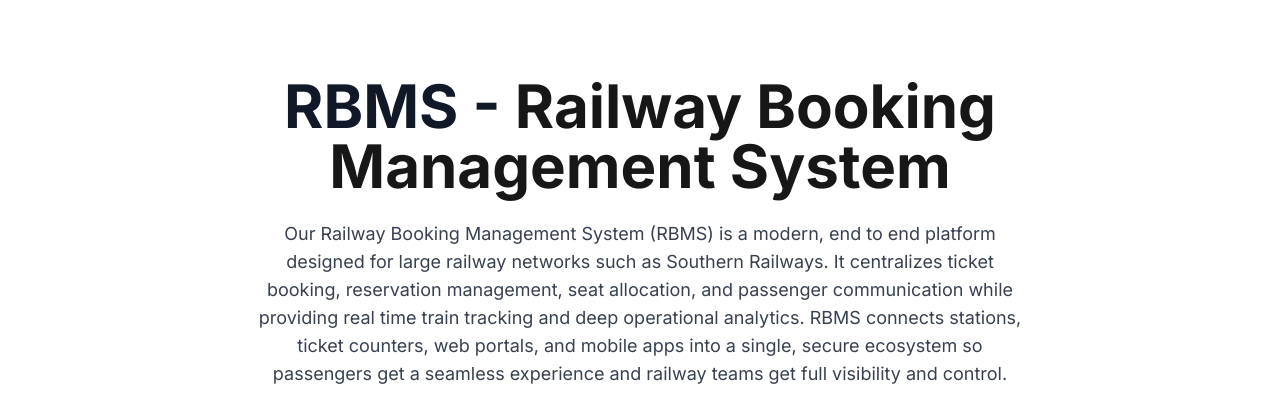
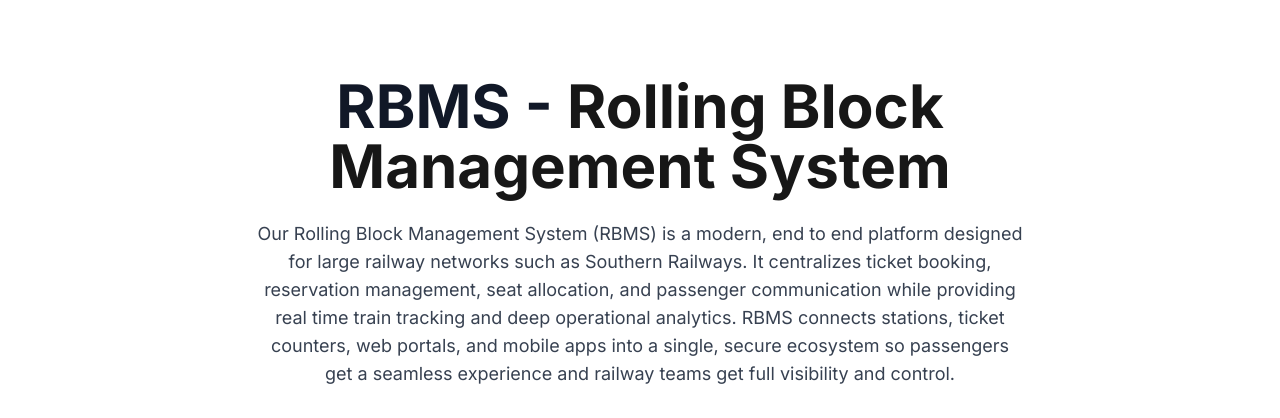
Before and after one commit to theopendraft/Adrig, a Next.js app: page /products/rbms in a window 1280 px wide. Shown: the part 132-550 px from the top of the page. Built offline with nearby package versions, Linux system fonts and the light colour scheme.

Commit message:
Railway Booking

```diff
--- a/src/components/products/RBMS.tsx
+++ b/src/components/products/RBMS.tsx
@@ -114,13 +114,13 @@
             <h1 className="text-4xl md:text-5xl lg:text-6xl font-bold text-gray-900 leading-tight mb-6">
               RBMS -{" "}
               <span className="text-primary">
-                Railway Booking Management System
+                Rolling Block Management System
               </span>
             </h1>
 
             <p className="text-base md:text-lg text-gray-700 leading-relaxed max-w-3xl mx-auto mb-8">
-              Our Railway Booking Management System (RBMS) is a modern, end to
-              end platform designed for large railway networks such as Southern
+              Our Rolling Block Management System (RBMS) is a modern, end to end
+              platform designed for large railway networks such as Southern
               Railways. It centralizes ticket booking, reservation management,
               seat allocation, and passenger communication while providing real
               time train tracking and deep operational analytics. RBMS connects
@@ -374,7 +374,7 @@
               Ready to Transform Your Business?
             </h2>
             <p className="text-base md:text-lg text-gray-700 mb-8 leading-relaxed">
-              Contact our team today to explore how our RBMS - Railway Booking
+              Contact our team today to explore how our RBMS - Rolling Block
               Management System services can help you achieve your business
               goals.
             </p>
```
